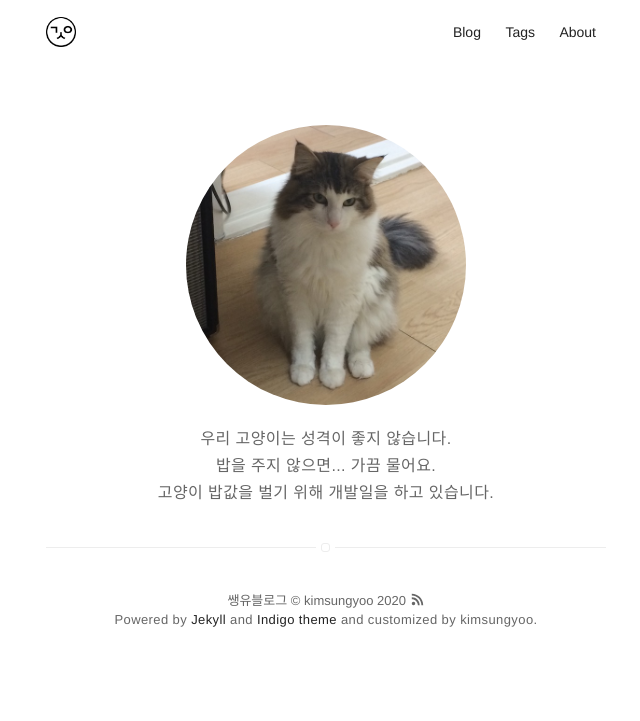
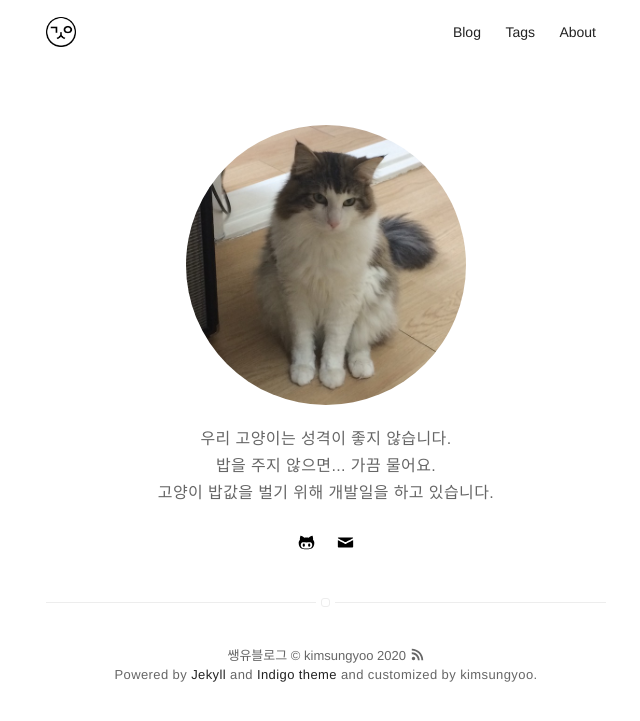
Before and after one commit to kimsungyoo/kimsungyoo.github.io, a Jekyll site: the page built from about.md, in a window 1280 px wide. Shown: the top 721 px of the page, without its empty margins (314-954 px from the left). Built offline with Jekyll 4.4.1, drawn with Linux system fonts in a browser that asks for light colours.

Commit message:
[feat] about 페이지에 소셜링크 추가

```diff
--- a/about.md
+++ b/about.md
@@ -9,3 +9,12 @@ layout: page
 	밥을 주지 않으면... 가끔 물어요.<br />
 	고양이 밥값을 벌기 위해 개발일을 하고 있습니다.
 </p>
+
+<div class="social-links" style="text-align: center">
+    <a class="link" data-title="github.com/kimsungyoo" href="https://github.com/kimsungyoo" target="_blank">
+        <svg class="icon icon-github"><use xlink:href="#icon-github"></use></svg>
+    </a>
+    <a class="link" data-title="ksy1480@gmail.com" href="mailto:ksy1480@gmail.com">
+        <svg class="icon icon-mail"><use xlink:href="#icon-mail"></use></svg>
+    </a>
+</div>
```
